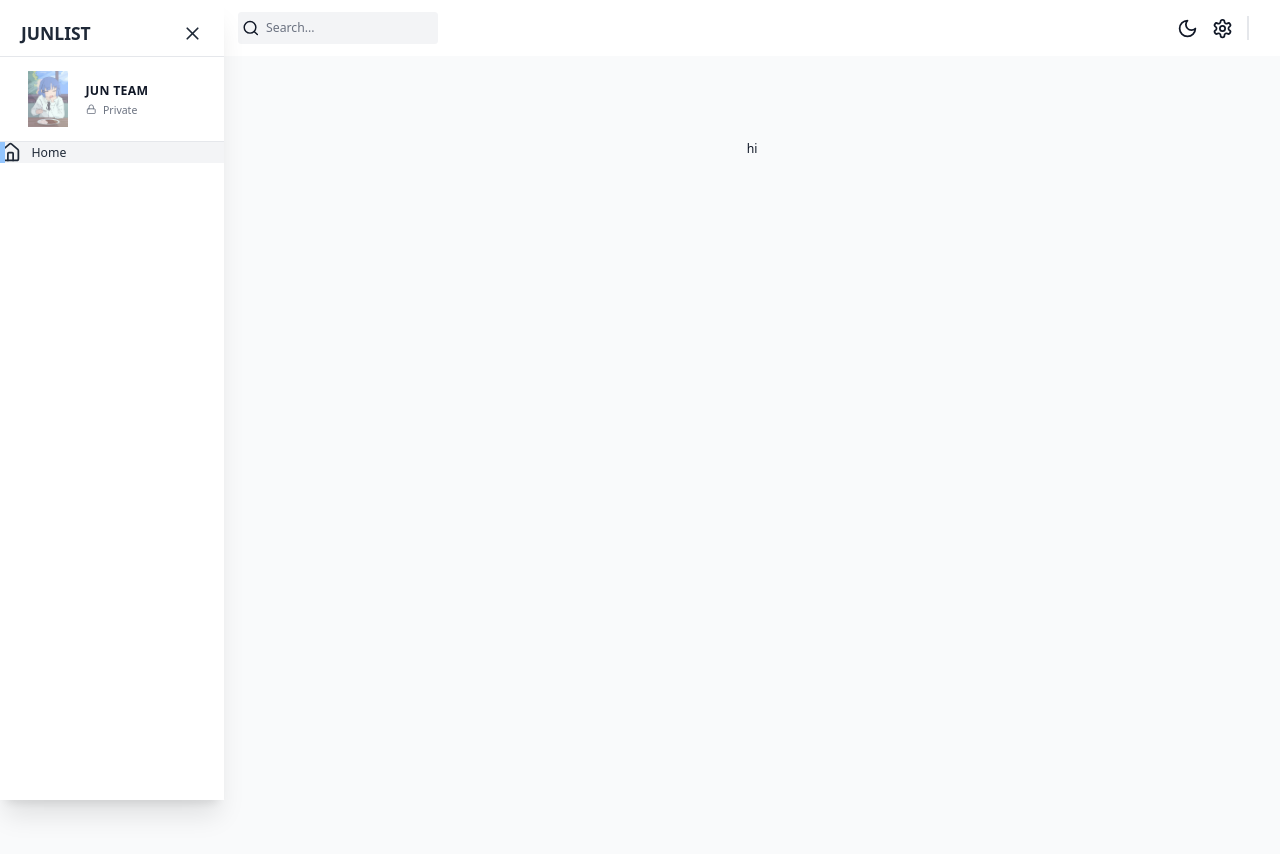
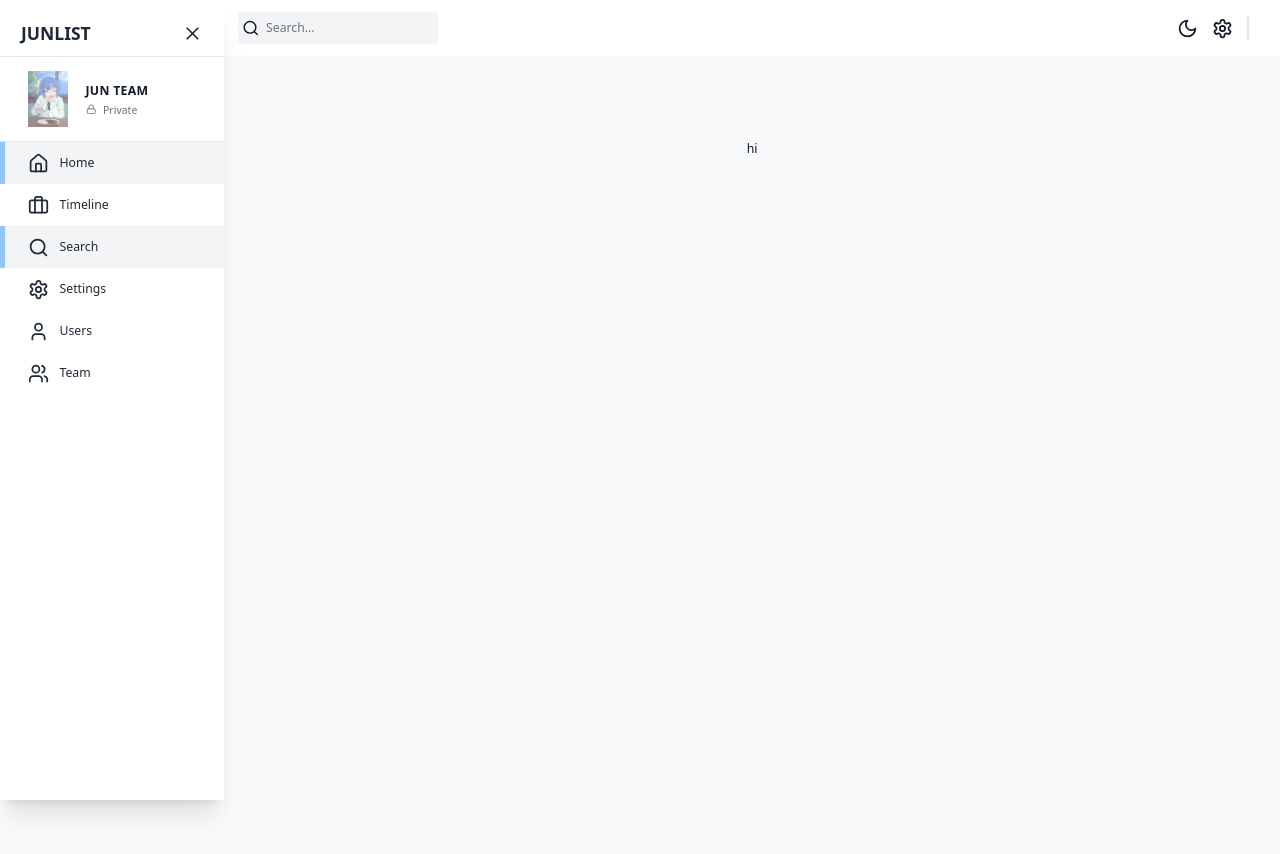
Before and after one commit to JunCodera1/project-management, a Next.js app in the folder my-app/: page / in a window 1280 px wide. Built offline with nearby package versions, Linux system fonts and the light colour scheme; no server answers.

Commit message:
Added: Some wrapper in sidebar.

```diff
--- a/my-app/src/app/(components)/Sidebar/index.tsx
+++ b/my-app/src/app/(components)/Sidebar/index.tsx
@@ -1,7 +1,18 @@
 'use client';
 
 import { useAppDispatch, useAppSelector } from '@/app/redux';
-import { Home, Icon, LockIcon, LucideIcon, X } from 'lucide-react';
+import {
+    Briefcase,
+    Home,
+    Icon,
+    LockIcon,
+    LucideIcon,
+    Search,
+    Settings,
+    User,
+    Users,
+    X,
+} from 'lucide-react';
 import Link from 'next/link';
 
 import Image from 'next/image';
@@ -51,6 +62,11 @@ const Sidebar = () => {
                 {/* NAVBAR LINKS */}
                 <nav className='z-10 w-full'>
                     <SidebarLink icon={Home} label='Home' href='/' />
+                    <SidebarLink icon={Briefcase} label='Timeline' href='/timeline' />
+                    <SidebarLink icon={Search} label='Search' href='/' />
+                    <SidebarLink icon={Settings} label='Settings' href='/settings' />
+                    <SidebarLink icon={User} label='Users' href='/users' />
+                    <SidebarLink icon={Users} label='Team' href='/teams' />
                 </nav>
             </div>
         </div>
@@ -67,18 +83,13 @@ interface SidebarLinkProps {
 const SidebarLink = ({ href, icon: Icon, label }: SidebarLinkProps) => {
     const pathname = usePathname();
     const isActive = pathname === href || (pathname === '/' && href === '/dashboard');
-    const screenWidth = window.innerWidth;
-
-    const dispatch = useAppDispatch();
-    const isSidebarCollapsed = useAppSelector((state) => state.global.isSidebarCollapsed);
-    const isDarkMode = useAppSelector((state) => state.global.isDarkMode);
 
     return (
         <Link href={href} className='w-full'>
             <div
                 className={`relative flex cursor-pointer items-center gap-3 transition-colors hover:bg-gray-100 dark:bg-black dark:hover:bg-gray-700 ${
                     isActive ? 'bg-gray-100 text-white dark:bg-gray-600' : ''
-                } `}
+                } justify-start px-8 py-3`}
             >
                 {isActive && (
                     <div className='absolute left-0 top-0 h-[100%] w-[5px] bg-blue-200'></div>
```
